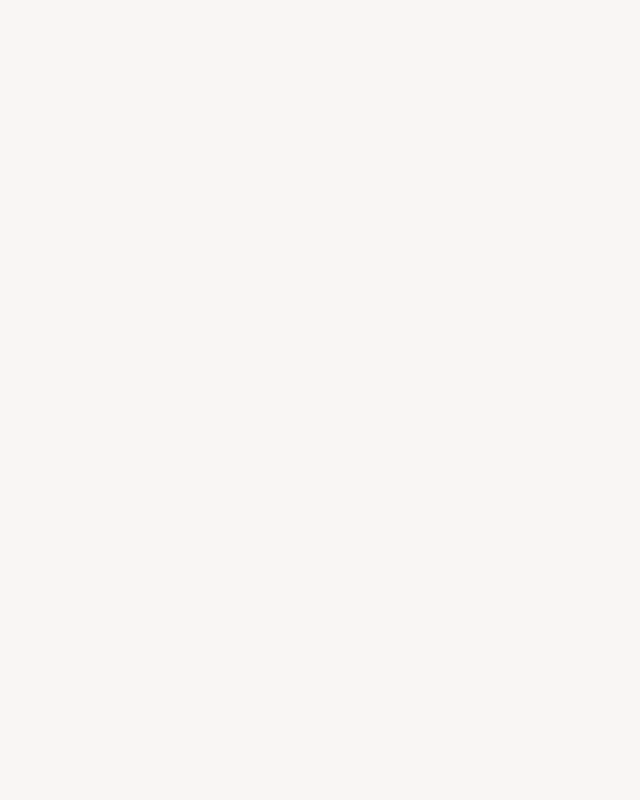
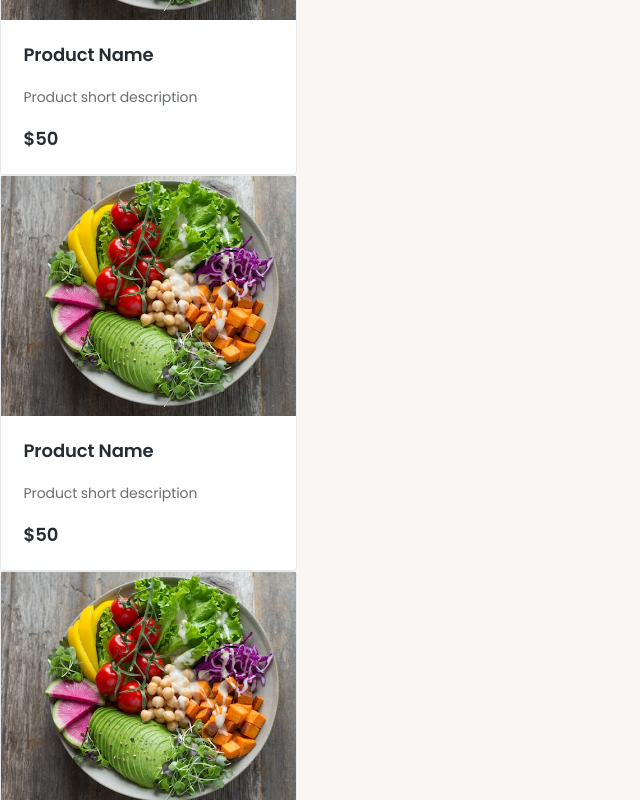
Before and after one commit to pedro030/Buen-sabor-client, a React (Vite) app: page / in a window 1280 px wide. Shown: the part 940-1740 px from the top of the page, without its empty margins (0-640 px from the left). Before the commit the page ends 800 px from the top, so only its background shows below. Built offline with nearby package versions, Linux system fonts and the light colour scheme.

Commit message:
Update App.jsx

```diff
--- a/src/App.jsx
+++ b/src/App.jsx
@@ -2,6 +2,8 @@ import { Component, useState } from 'react'
 import './App.css'
 import Header from './components/header/Header'
 import Carousel from './components/carousel/Carousel'
+import ProductDetail from './components/product_detail/ProductDetail'
+import ProductCard from './components/product_card/productCard'
 
 
 
@@ -11,6 +13,9 @@ const  App = () => {
     <div>
         <Header />
         <Carousel />
+        <ProductCard/>
+        <ProductCard/>
+        <ProductCard/>
     </div>
   )
 }
```
